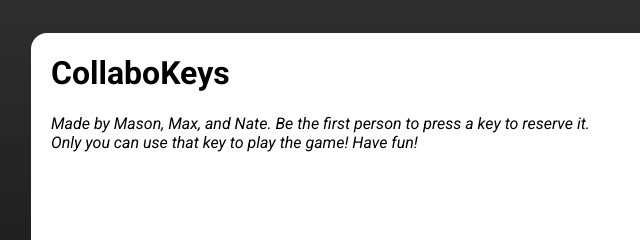
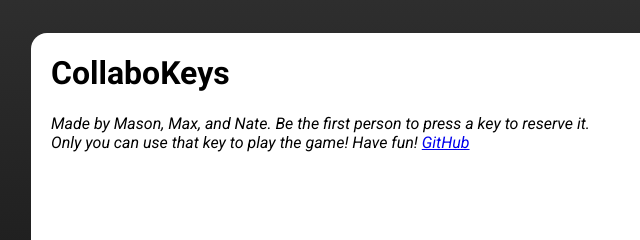
Before and after one commit to tinkerer9/collaborativekeys, a website: page src/public/index.html in a window 1280 px wide. Shown: the top 240 px of the page, 1-641 px from the left. Drawn offline with nearby package versions, Linux system fonts and the light colour scheme; no server answers.

Commit message:
html github link

```diff
--- a/src/public/index.html
+++ b/src/public/index.html
@@ -11,7 +11,7 @@
 <body>
     <div class="pl">
         <h1 class="interdiv">CollaboKeys</h1>
-        <p class="interdiv"><i>Made by Mason, Max, and Nate. Be the first person to press a key to reserve it.<br>Only you can use that key to play the game! Have fun!</i></p>
+        <p class="interdiv"><i>Made by Mason, Max, and Nate. Be the first person to press a key to reserve it.<br>Only you can use that key to play the game! Have fun! <a href="https://github.com/tinkerer9/collaborativekeys/tree/main">GitHub</a></i></p>
     </div>
 
     <div class="chat">
```
